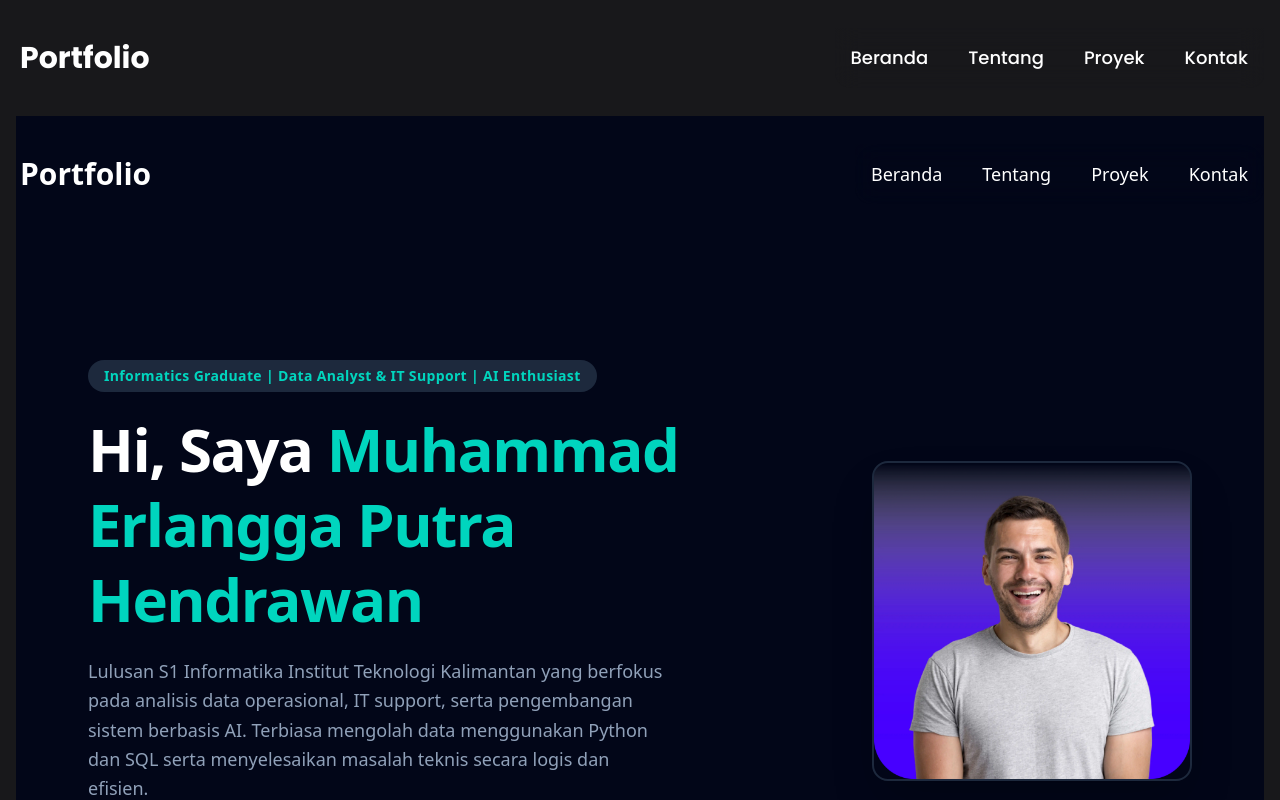
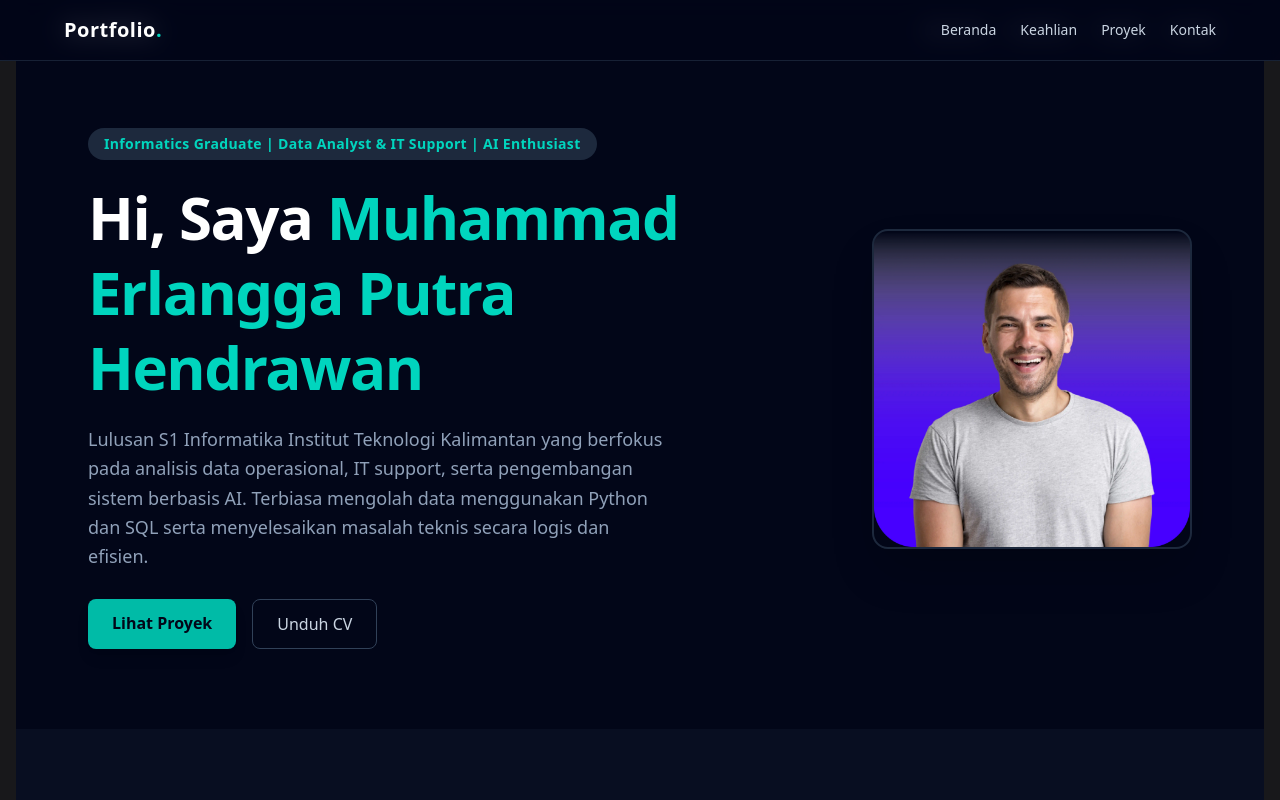
Before and after one commit to ErlanggaPuthen/My-Portfolio, a React (Vite) app: page / in a window 1280 px wide. Shown: the top 800 px of the page. Built offline with nearby package versions, Linux system fonts and the light colour scheme.

Commit message:
Customizing Navbar Components

```diff
--- a/src/components/Navbar.jsx
+++ b/src/components/Navbar.jsx
@@ -1,57 +1,27 @@
-import { useState, useEffect } from "react";
+import React from "react";
 
-const Navbar = () => {
-    const [Active, setActive] = useState(false);
-
-    useEffect(() => {
-        const handleScroll = () => {
-            if (window.scrollY > 150) {
-                setActive(true);
-            } else {
-                setActive(false);
-            }
-        }
-
-        window.addEventListener("scroll", handleScroll);
-        return () => {
-            window.removeEventListener("scroll", handleScroll);
-        }
-    }, []);
-
+export default function Navbar() {
   return (
-    <div className="Navbar py-7 flex justify-between items-center">
-        <div className="logo">
-            <h1 className="text-3xl font-bold bg-white text-black p-1 md:bg-transparent md:text-white">
-                Portfolio
-            </h1>
-        </div>
-        <ul className={`menu flex items-center sm:gap-10 gap-4 md:static fixed left-1/2 -translate-x-1/2 md:-translate-x-0 md:opacity-100
-            bg-white/30 backdrop-blur-md p-4 rounded-br-2xl rounded-bl-2xl md:bg-transparent transition-all md:transition-none ${Active ? "top-0 opacity-100" : "top-10 opacity-0"
-            }`}
-        >
-            <li>
-                <a href="#" className="sm:text-lg text-base font-medium">
+    <nav className="fixed top-0 left-0 w-full bg-slate-950/80 backdrop-blur-md border-b border-slate-800/80 z-50 py-4 px-6">
+      <div className="max-w-6xl mx-auto flex items-center justify-between">
+        <a href="#beranda" className="text-xl font-bold text-white tracking-wide">
+          Portfolio<span className="text-teal-400">.</span>
+        </a>
+        <div className="flex gap-6 text-sm font-medium text-slate-300">
+          <a href="#beranda" className="hover:text-teal-400 transition-colors">
             Beranda
           </a>
-            </li>
-            <li>
-                <a href="#" className="sm:text-lg text-base font-medium">
-                    Tentang
+          <a href="#tentang" className="hover:text-teal-400 transition-colors">
+            Keahlian
           </a>
-            </li>
-            <li>
-                <a href="#" className="sm:text-lg text-base font-medium">
+          <a href="#proyek" className="hover:text-teal-400 transition-colors">
             Proyek
           </a>
-            </li>
-            <li>
-                <a href="#" className="sm:text-lg text-base font-medium">
+          <a href="#kontak" className="hover:text-teal-400 transition-colors">
             Kontak
           </a>
-            </li>
-        </ul>
         </div>
-  )
+      </div>
+    </nav>
+  );
 }
-
-export default Navbar
```
Lines whose indentation alone changed are shown as unchanged.
